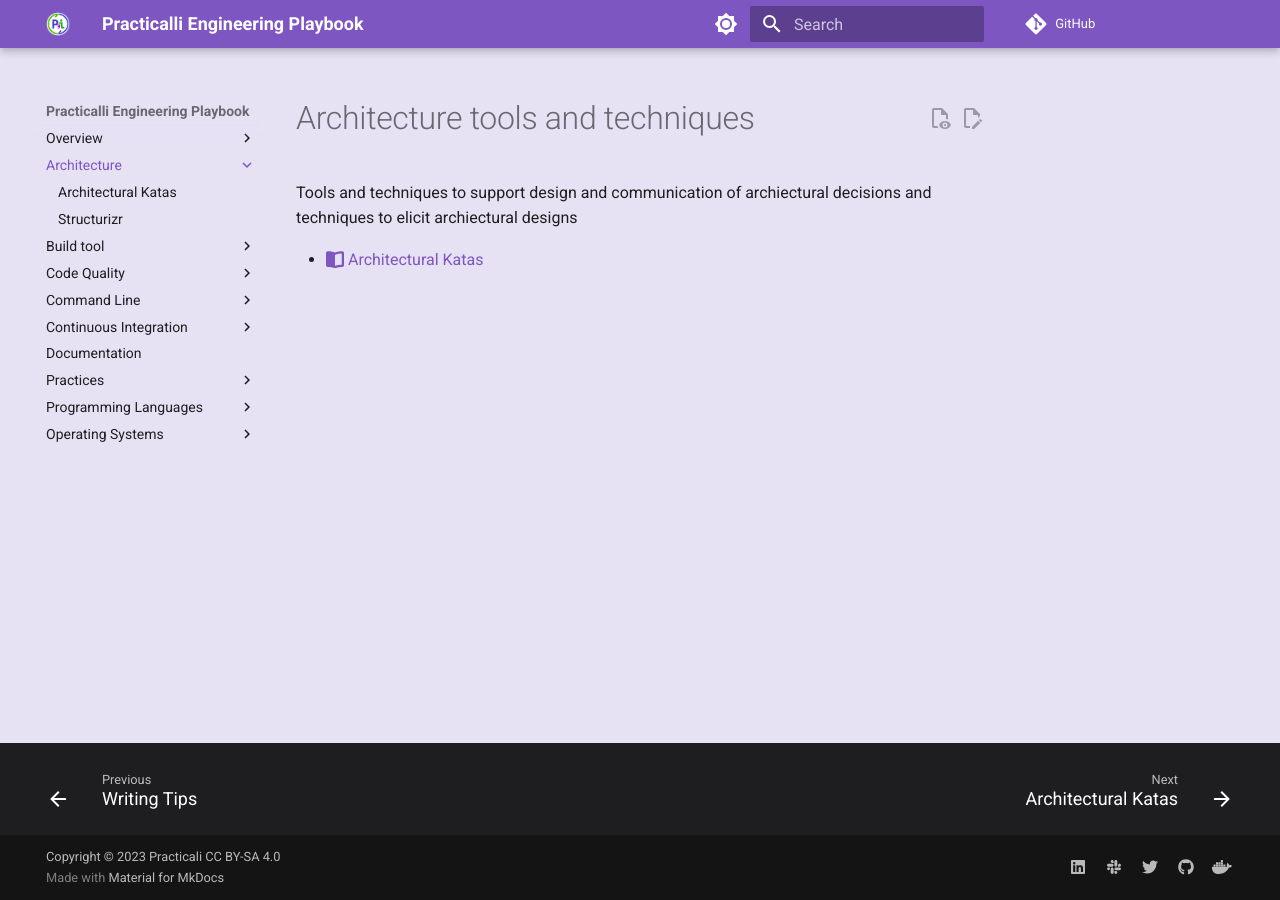
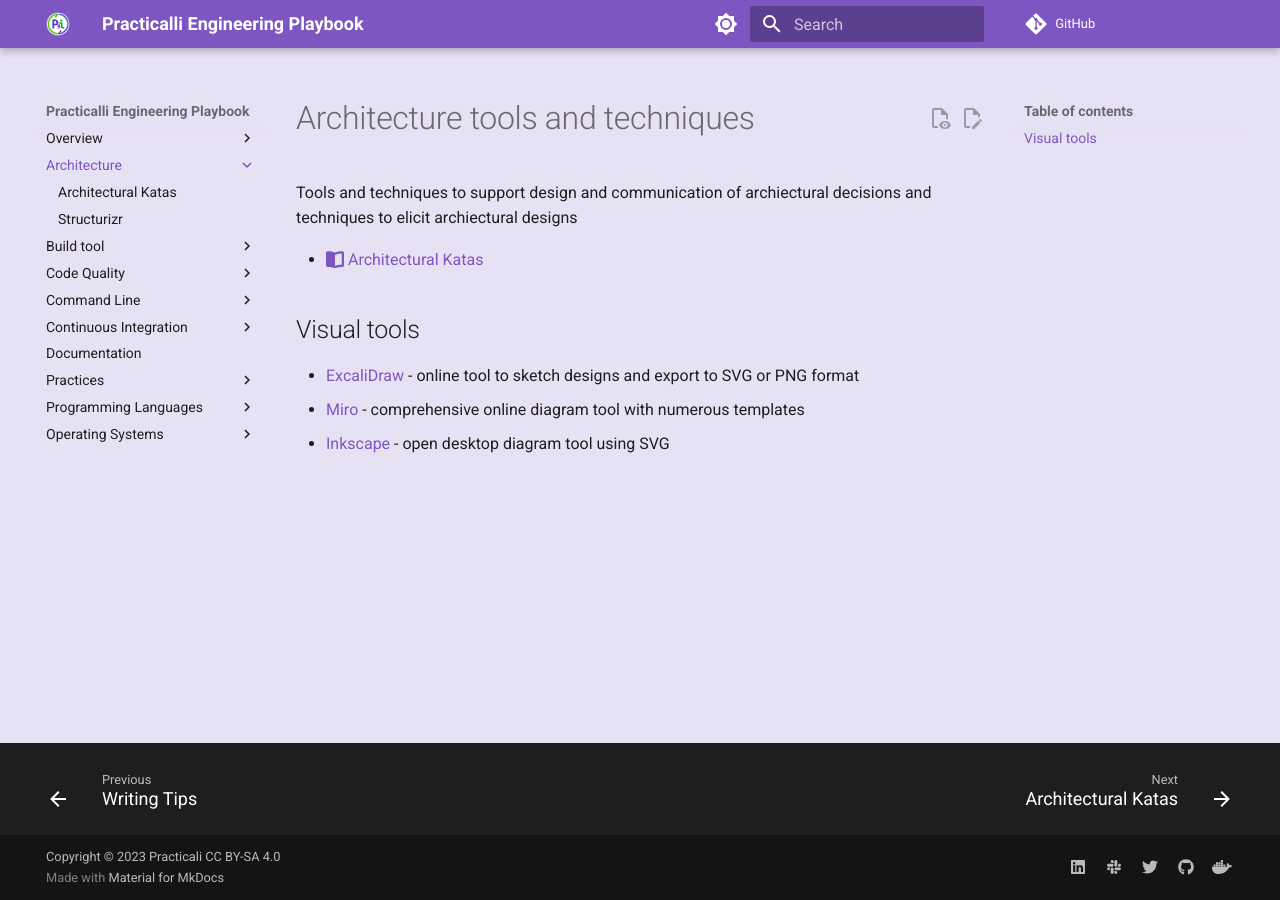
Before and after one commit to practicalli/engineering-playbook, an MkDocs documentation site: the page built from docs/architecture/index.md, in a window 1280 px wide. Built offline with MkDocs 1.6.1 and Material for MkDocs 9.7.7, drawn with Linux system fonts in a browser that asks for light colours; plug-ins that fetch from the network failed and are left out; comment, search, counter and statistics services are not loaded.

Commit message:
architecture: visual diagram tools

```diff
--- a/docs/architecture/index.md
+++ b/docs/architecture/index.md
@@ -4,3 +4,9 @@
 
 
 - [:fontawesome-solid-book-open: Architectural Katas](kata/index.md)
+
+## Visual tools
+
+- [ExcaliDraw](https://excalidraw.com/) - online tool to sketch designs and export to SVG or PNG format
+- [Miro](https://miro.com/) - comprehensive online diagram tool with numerous templates
+- [Inkscape](https://inkscape.org/) - open desktop diagram tool using SVG
```
